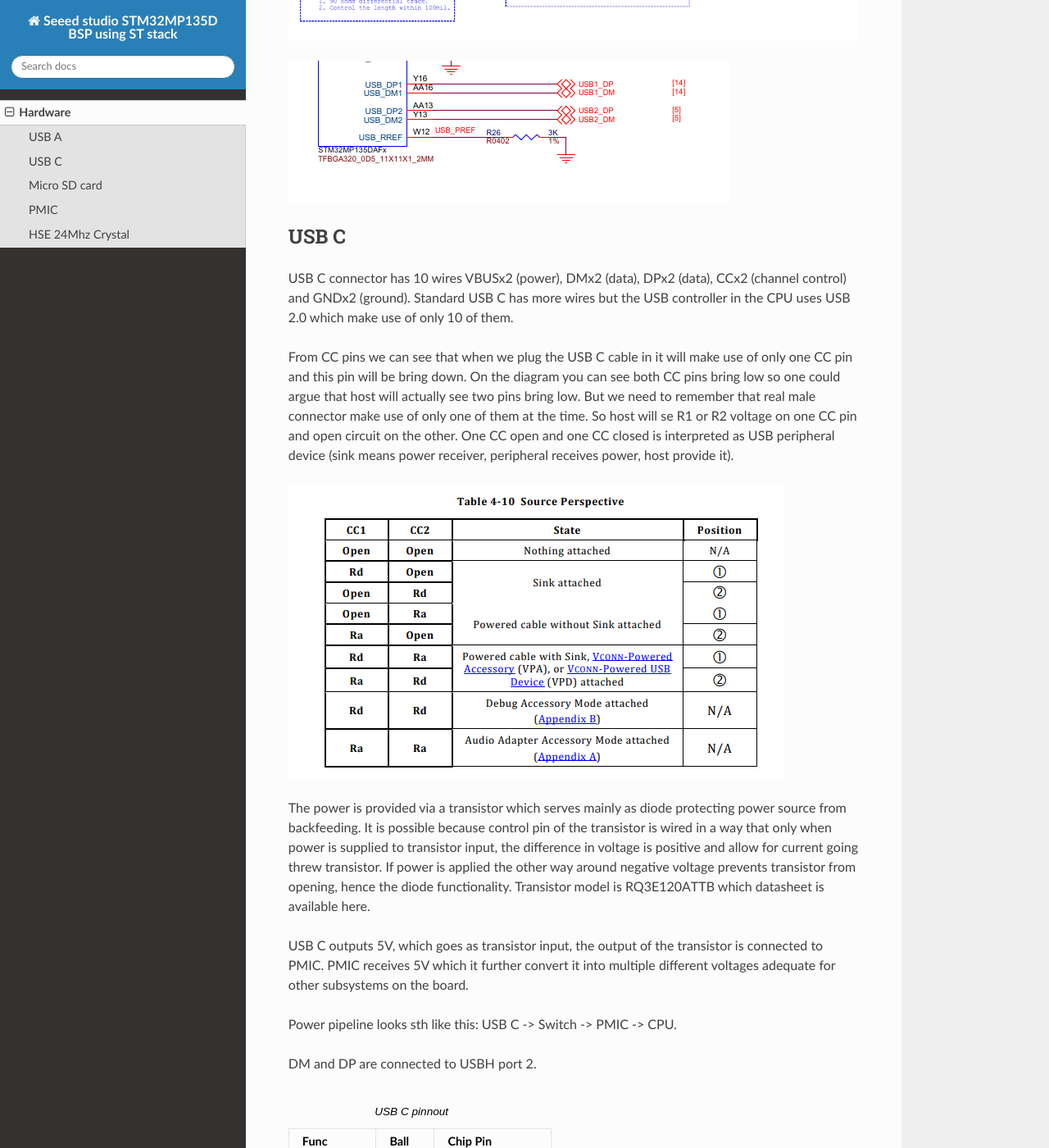
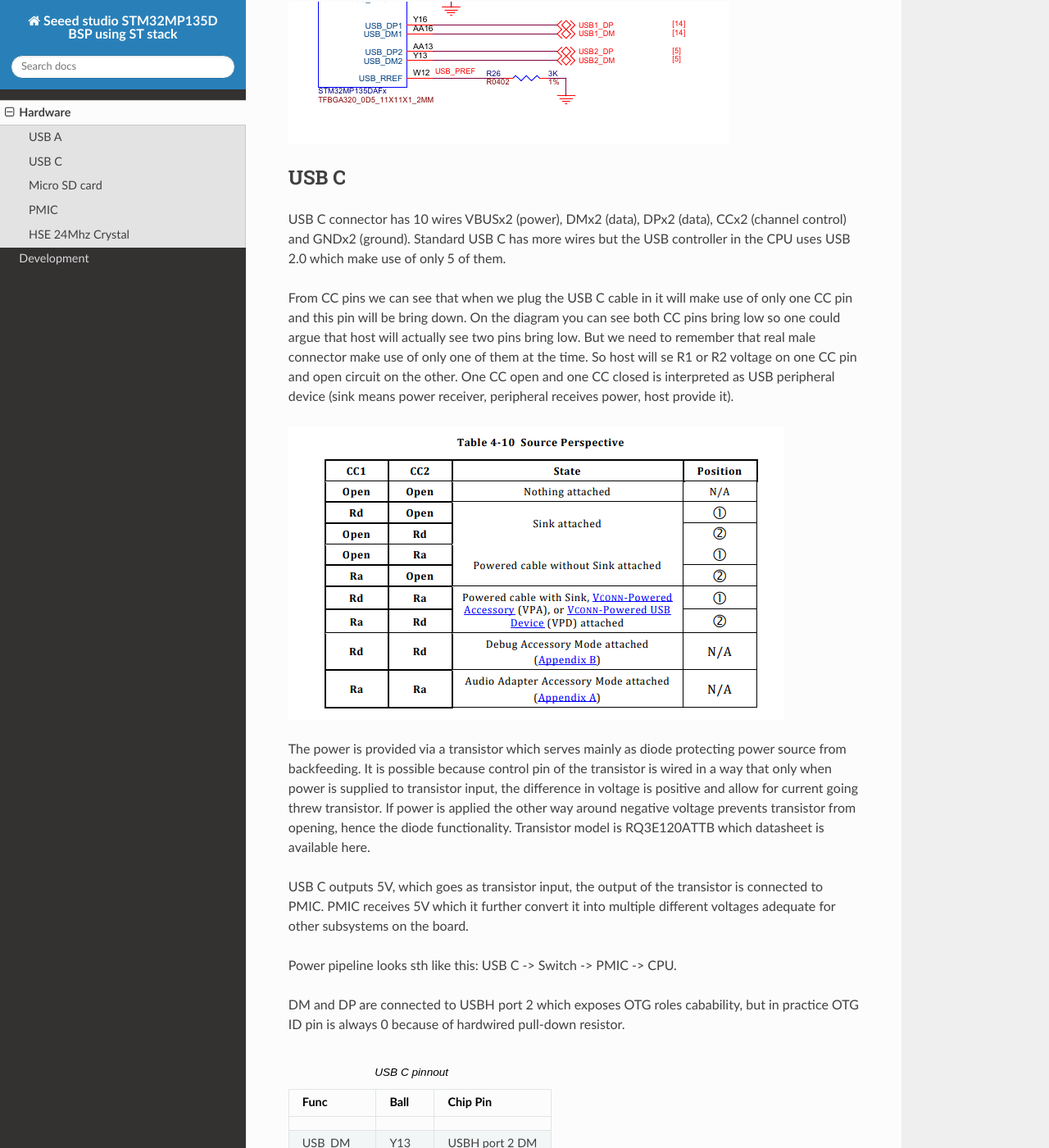
Before and after one commit to KubaTaba1uga/st_bsp_stm32mp135d_seeed_studio, a Sphinx documentation site: the page built from docs/hardware.md, in a window 1280 px wide and 1400 px high, scrolled down 1674 px. Shown: the whole window at 82% size. Built offline with Sphinx 7.4.7 and the Read the Docs theme 3.1.0, drawn with Linux system fonts in a browser that asks for light colours; some of the changed text lies outside the part shown.

````diff
--- a/docs/hardware.md
+++ b/docs/hardware.md
@@ -37,7 +34,7 @@
 ------
 
 USB C connector has 10 wires  VBUSx2 (power), DMx2 (data), DPx2 (data), CCx2 (channel control) and GNDx2 (ground).
-Standard USB C has more wires but the USB controller in the CPU uses USB 2.0 which make use of only 10 of them.
+Standard USB C has more wires but the USB controller in the CPU uses USB 2.0 which make use of only 5 of them.
 
 From CC pins we can see that when we plug the USB C cable in it will make use of only one CC pin and this pin will
 be bring down. On the diagram you can see both CC pins bring low so one could argue that host will actually see two
@@ -58,7 +55,8 @@
 
 Power pipeline looks sth like this: USB C -> Switch -> PMIC -> CPU.
 
-DM and DP are connected to USBH port 2.
+DM and DP are connected to USBH port 2 which exposes OTG roles cabability, but in practice OTG ID pin
+is always 0 because of hardwired pull-down resistor.
 
 ```{csv-table} USB C pinnout
 :header: >
````
Also changed, not shown: other parts of docs/hardware.md (+0 -3 lines), docs/cpu.md (deleted, +0 -5 lines), docs/development.md (added, +18 -0 lines), docs/index.md (+1 -0 lines), 1 other file.
